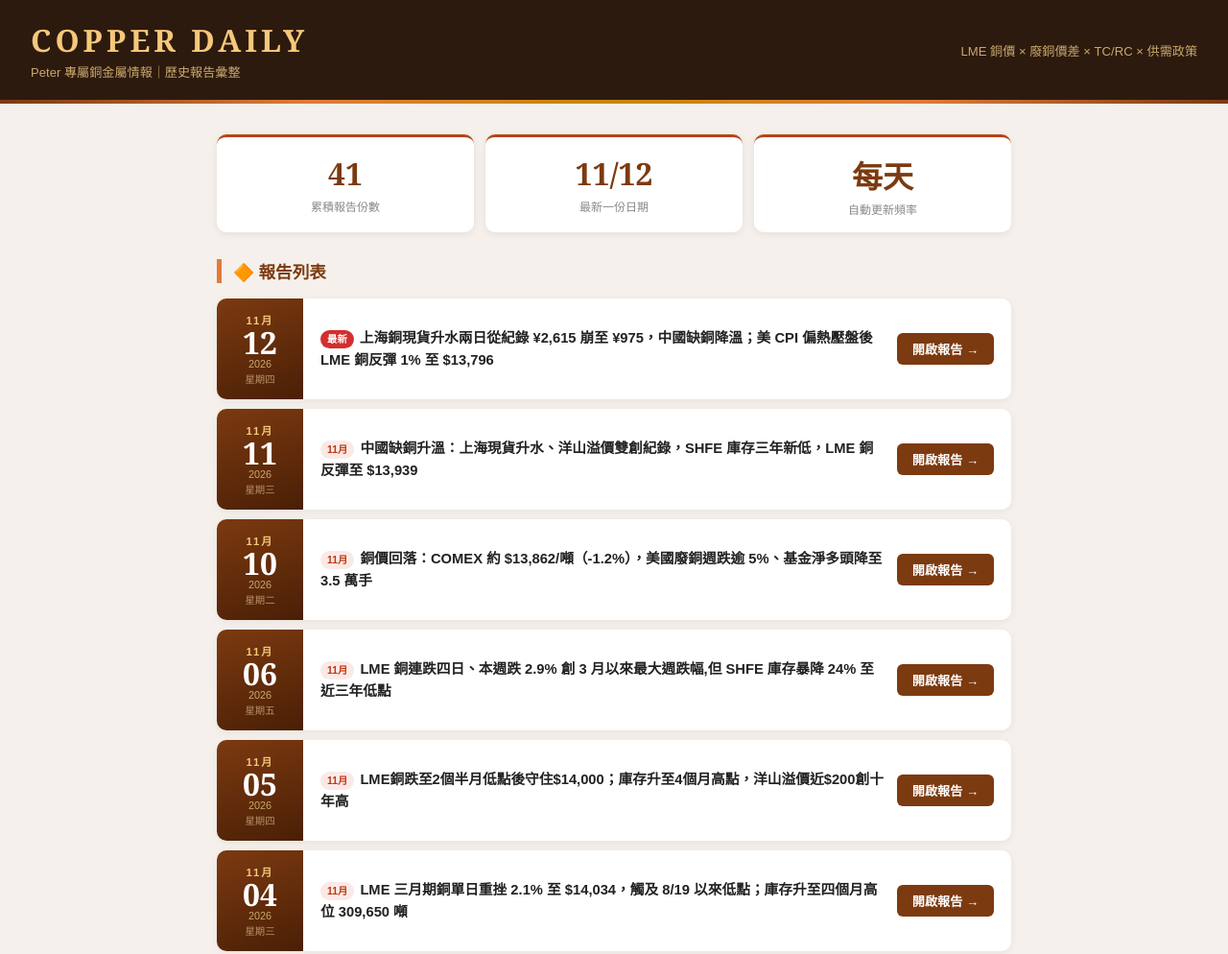
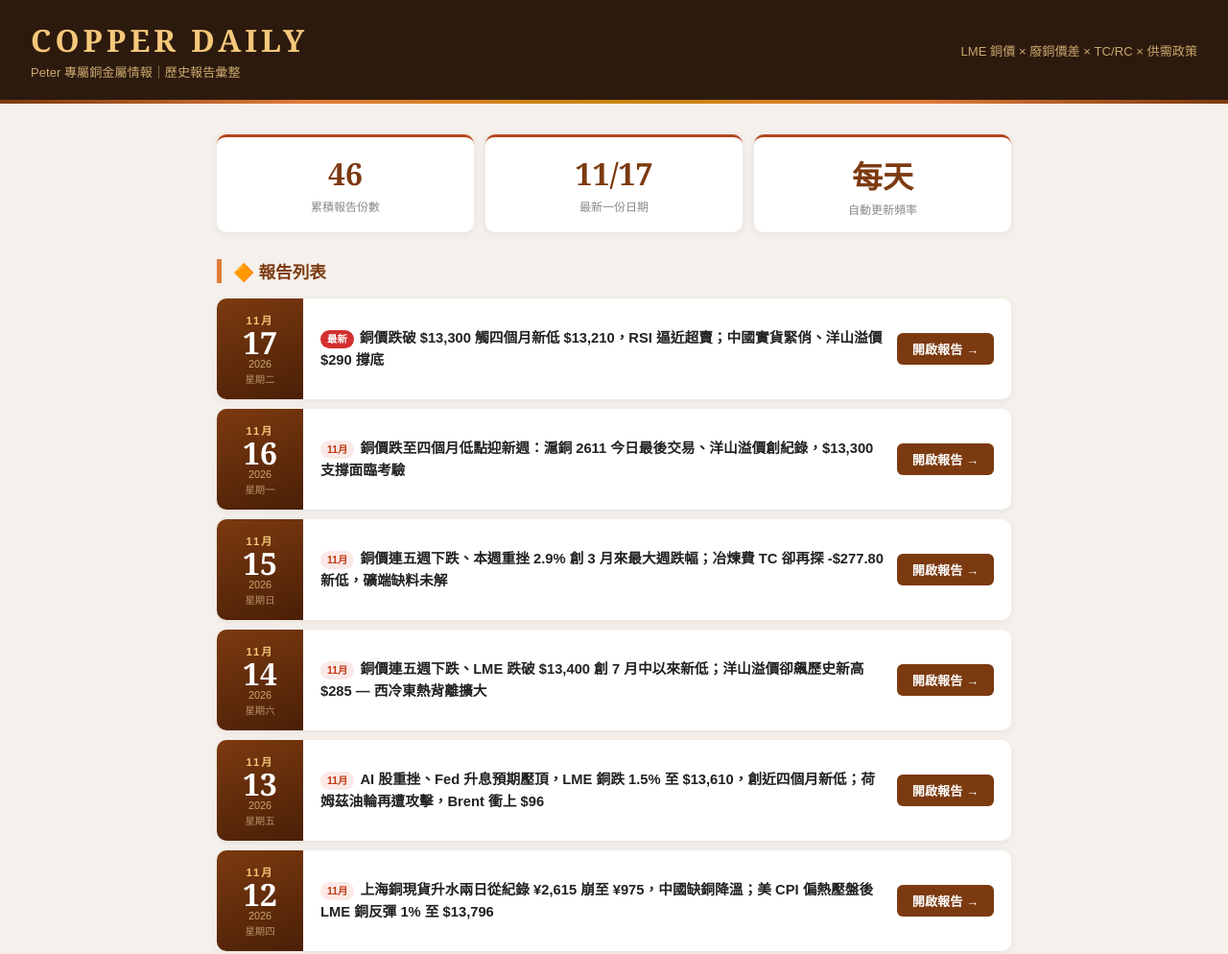
Before and after one commit to YUDY-AI/copper-daily, a plain HTML site: page index.html in a window 1280 px wide. Shown: the top 994 px of the page at 96% size. Drawn offline with Linux system fonts and the light colour scheme.

Commit message:
feat: index 更新至 2026-11-17

```diff
--- a/index.html
+++ b/index.html
@@ -159,6 +159,11 @@
 <script>
   // ── 報告清單（最新的放最前面）──────────────────────────────────
   const reports = [
+    { date: "2026-11-17", weekday: "星期二", headline: "銅價跌破 $13,300 觸四個月新低 $13,210，RSI 逼近超賣；中國實貨緊俏、洋山溢價 $290 撐底" },
+    { date: "2026-11-16", weekday: "星期一", headline: "銅價跌至四個月低點迎新週：滬銅 2611 今日最後交易、洋山溢價創紀錄，$13,300 支撐面臨考驗" },
+    { date: "2026-11-15", weekday: "星期日", headline: "銅價連五週下跌、本週重挫 2.9% 創 3 月來最大週跌幅；冶煉費 TC 卻再探 -$277.80 新低，礦端缺料未解" },
+    { date: "2026-11-14", weekday: "星期六", headline: "銅價連五週下跌、LME 跌破 $13,400 創 7 月中以來新低；洋山溢價卻飆歷史新高 $285 — 西冷東熱背離擴大" },
+    { date: "2026-11-13", weekday: "星期五", headline: "AI 股重挫、Fed 升息預期壓頂，LME 銅跌 1.5% 至 $13,610，創近四個月新低；荷姆茲油輪再遭攻擊，Brent 衝上 $96" },
     { date: "2026-11-12", weekday: "星期四", headline: "上海銅現貨升水兩日從紀錄 ¥2,615 崩至 ¥975，中國缺銅降溫；美 CPI 偏熱壓盤後 LME 銅反彈 1% 至 $13,796" },
     { date: "2026-11-11", weekday: "星期三", headline: "中國缺銅升溫：上海現貨升水、洋山溢價雙創紀錄，SHFE 庫存三年新低，LME 銅反彈至 $13,939" },
     { date: "2026-11-10", weekday: "星期二", headline: "銅價回落：COMEX 約 $13,862/噸（-1.2%），美國廢銅週跌逾 5%、基金淨多頭降至 3.5 萬手" },
```
